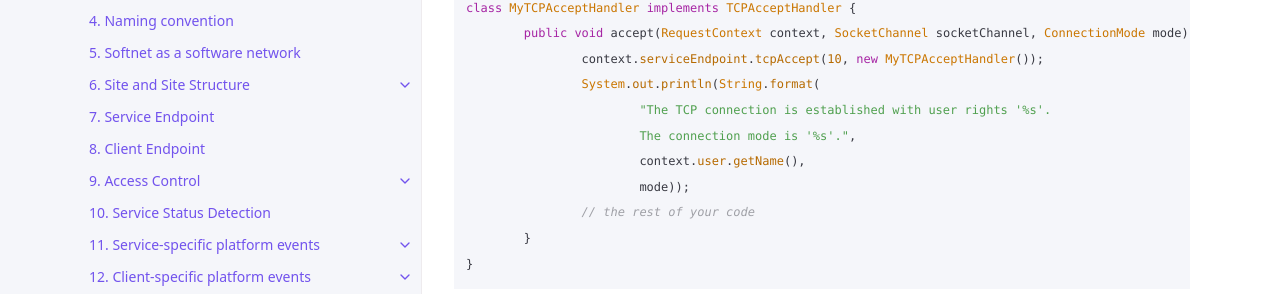
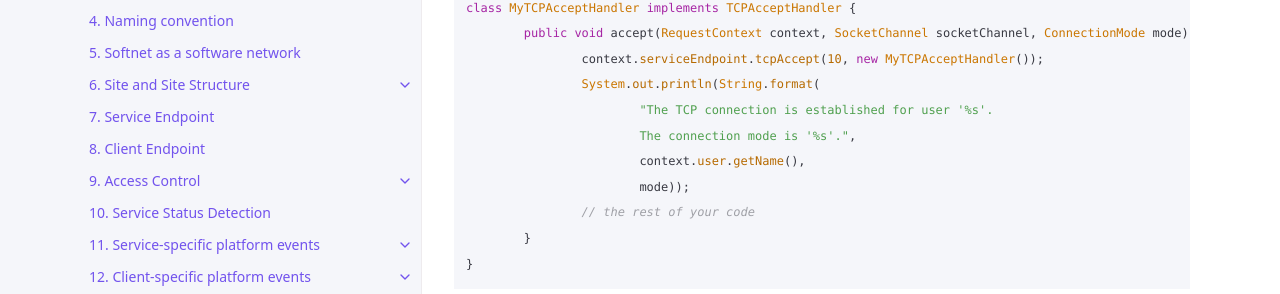
Before and after one commit to Softnet-Free/softnet-java, a Jekyll site: the page built from docs/tcp-udp/handling-tcp-connection-requests.md, in a window 1280 px wide and 900 px high, scrolled down 2780 px. Shown: the part 239-533 px from the top of the window. Built offline with Jekyll 4.4.1, drawn with Linux system fonts in a browser that asks for light colours.

Commit message:
text update

```diff
--- a/docs/tcp-udp/handling-tcp-connection-requests.md
+++ b/docs/tcp-udp/handling-tcp-connection-requests.md
@@ -84,7 +84,7 @@ class MyTCPAcceptHandler implements TCPAcceptHandler {
 	public void accept(RequestContext context, SocketChannel socketChannel, ConnectionMode mode) {
 		context.serviceEndpoint.tcpAccept(10, new MyTCPAcceptHandler());
 		System.out.println(String.format(
-			"The TCP connection is established with user rights '%s'.
+			"The TCP connection is established for user '%s'.
  			The connection mode is '%s'.",
 			context.user.getName(),
 			mode));
```
Also changed, not shown: docs/tcp-udp/making-udp-connection-requests.md (+1 -1 lines).
